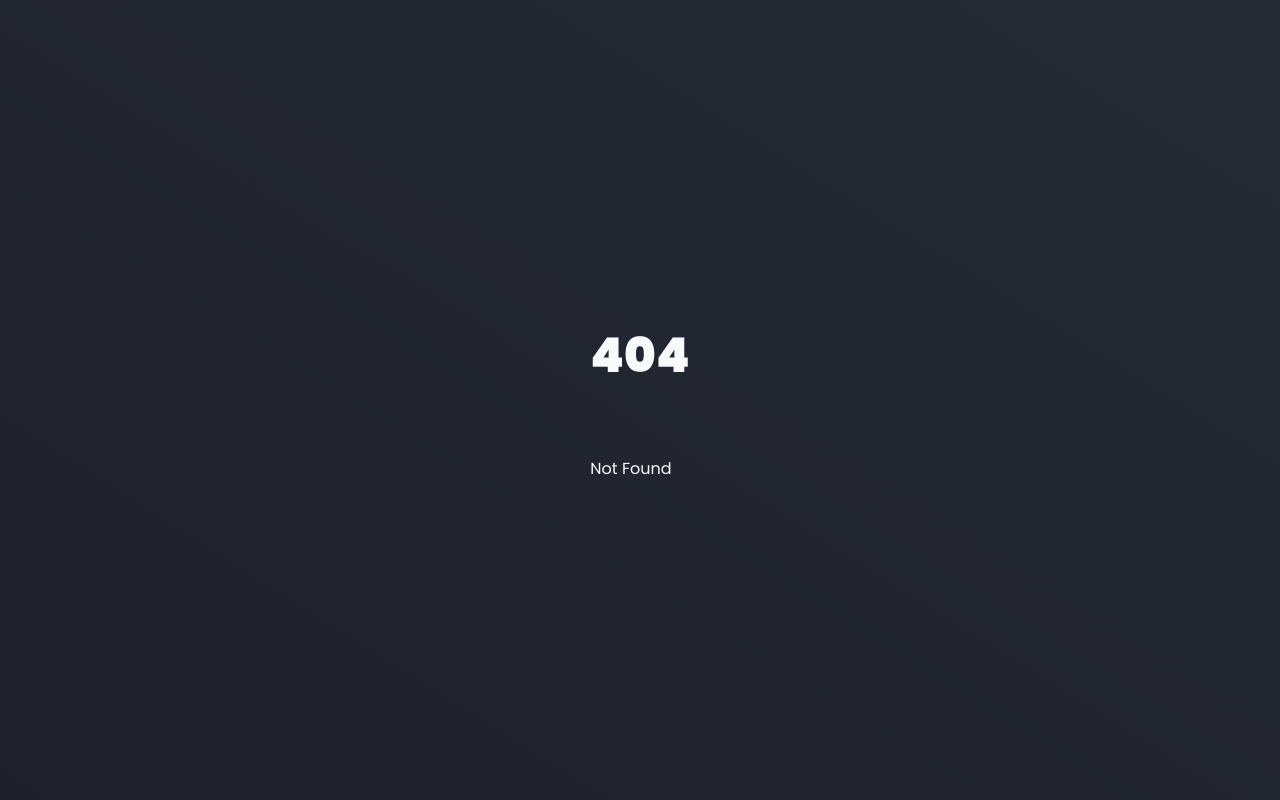
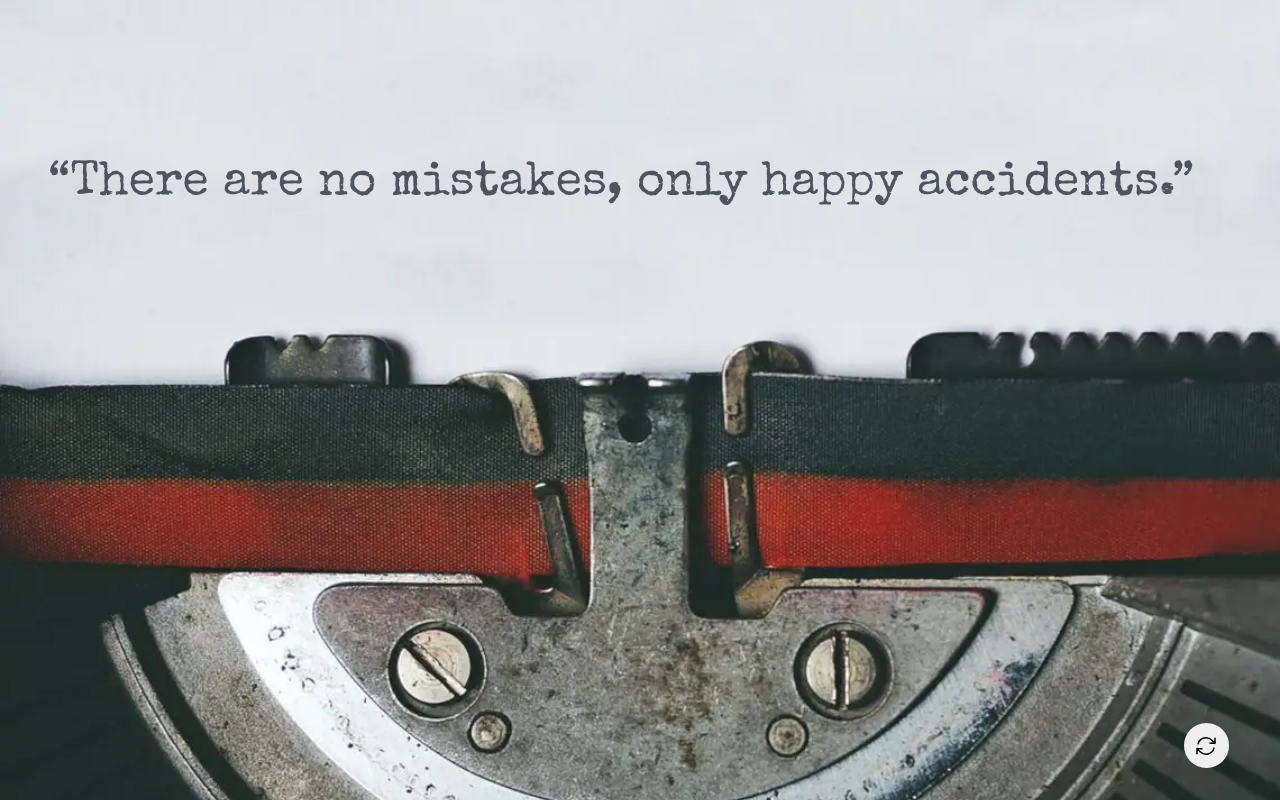
Before and after one commit to mattcroat/svelte-animations, a SvelteKit app: page /transitions/custom/js in a window 1280 px wide. Before the commit this address had no page. Built offline with nearby package versions, Linux system fonts and the light colour scheme.

Commit message:
feat: Add custom JavaScript transition example

```diff
--- a/src/app.css
+++ b/src/app.css
@@ -1,5 +1,6 @@
 @import url('https://fonts.googleapis.com/css2?family=Poppins:wght@400;600;700;900&display=swap');
 @import url('https://fonts.googleapis.com/css2?family=Press+Start+2P&display=swap');
+@import url('https://fonts.googleapis.com/css2?family=Special+Elite&display=swap');
 
 *,
 *::before,
--- /dev/null
+++ b/src/routes/transitions/custom/js/+page.svelte
@@ -0,0 +1,64 @@
+<script lang="ts">
+	import { onMount } from 'svelte'
+	import Animate from '$lib/animate.svelte'
+
+	let audio: HTMLAudioElement
+
+	onMount(() => {
+		audio = new Audio('/audio/typewriter.mp3')
+		audio.volume = 0.4
+		audio.loop = true
+	})
+
+	function typewriter(
+		node: HTMLElement,
+		{ speed = 1 } = {}
+	) {
+		const text = node.textContent!
+		const duration = text.length / (speed * 0.01)
+
+		return {
+			duration,
+			tick: (t: number) => {
+				const i = Math.trunc(text.length * t)
+				node.textContent = text.slice(0, i)
+			}
+		}
+	}
+
+	const play = () => audio.play()
+	const pause = () => audio.pause()
+</script>
+
+<Animate>
+	<p
+		in:typewriter
+		on:introstart={play}
+		on:introend={pause}
+		class="text"
+	>
+		“There are no mistakes, only happy accidents.”
+	</p>
+</Animate>
+
+<div class="typewriter" />
+
+<style lang="scss">
+	.typewriter {
+		width: 100vw;
+		height: 100vh;
+		background-image: url('/images/typewriter.webp');
+		background-size: cover;
+		background-position: center;
+	}
+
+	.text {
+		width: 100%;
+		position: absolute;
+		top: 20%;
+		padding: 0 3rem;
+		font-family: 'Special Elite', cursive;
+		font-size: 3rem;
+		color: hsl(220 20% 20% / 80%);
+	}
+</style>
```
Also changed, not shown: static/images/typewriter.webp (added), 1 other file (tests, documents, lock files or other folders).
